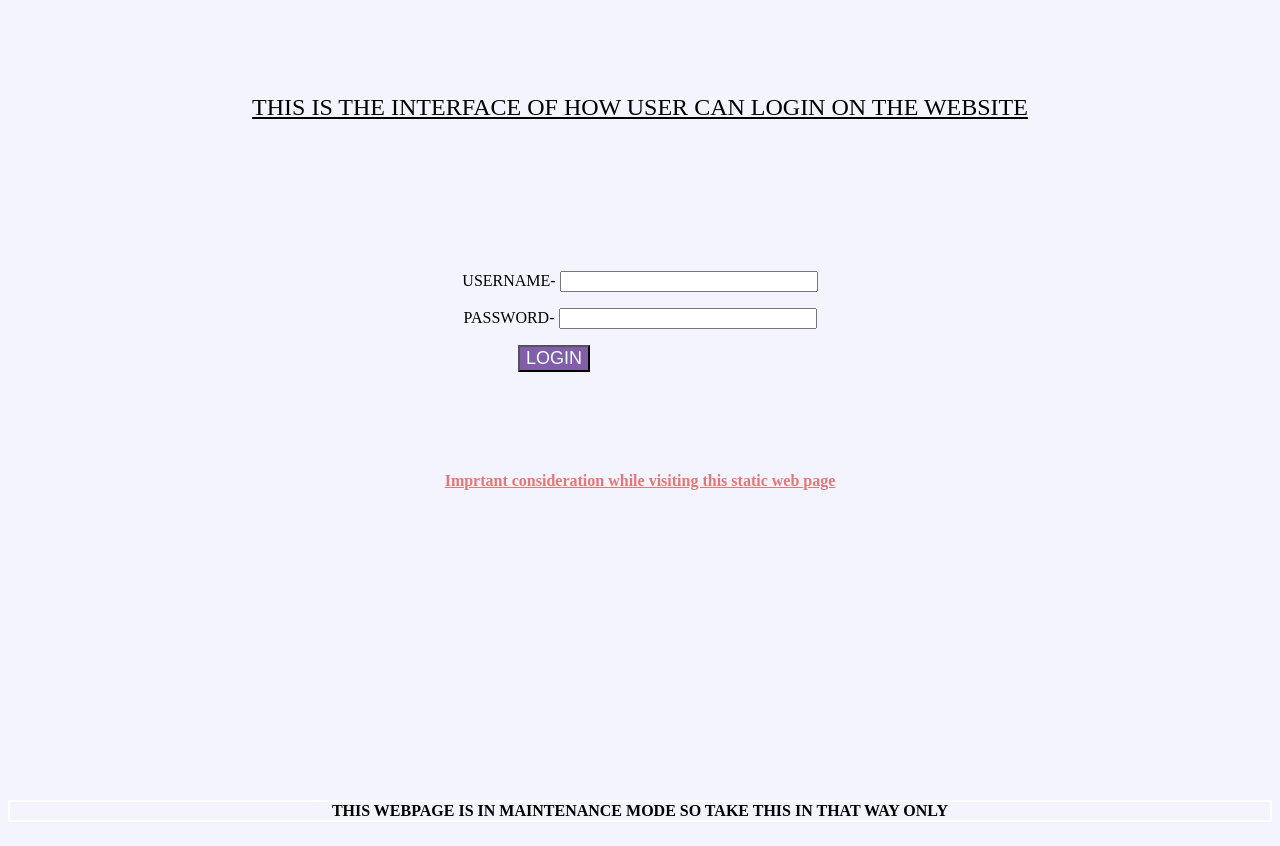
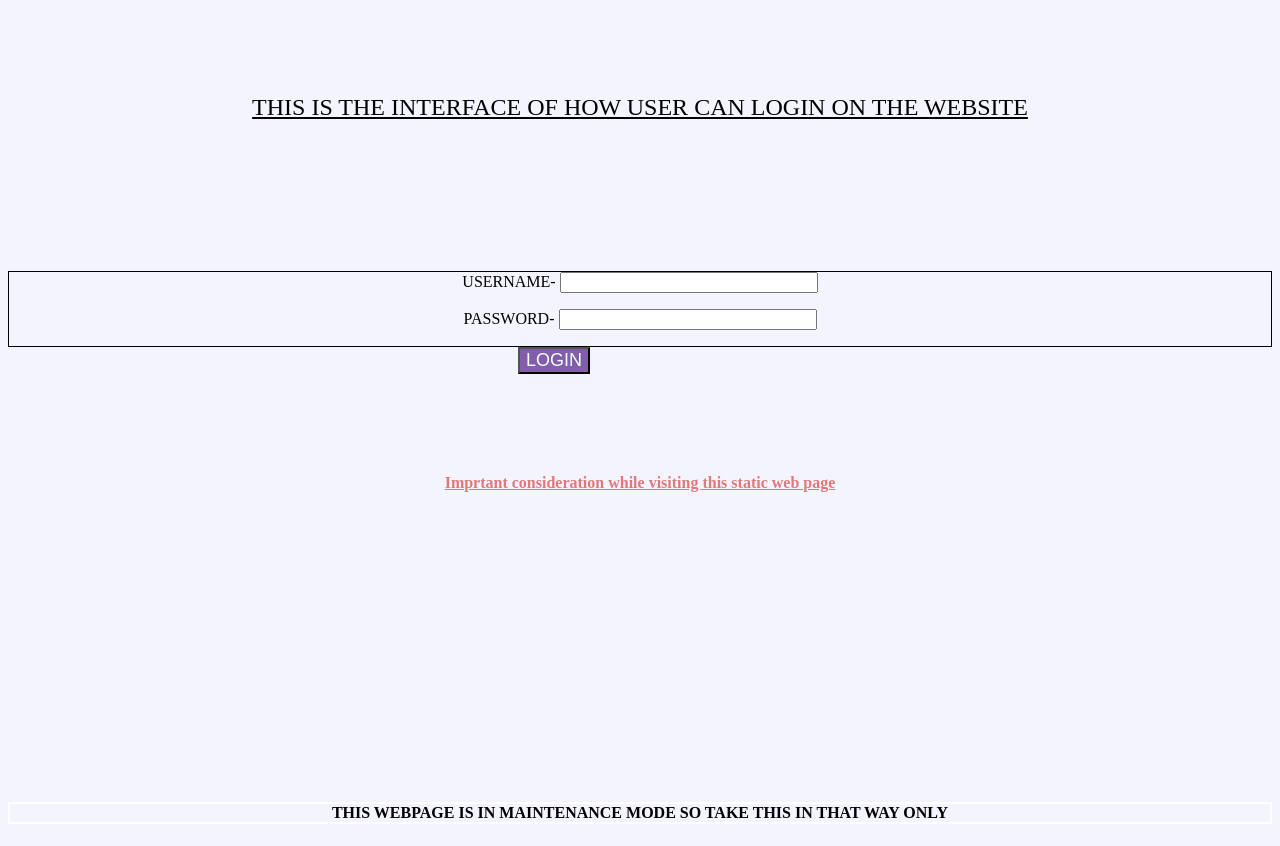
Before and after one commit to deepak9018764/Simple-Login-Page, a plain HTML site: page index.html in a window 1280 px wide. Drawn offline with Linux system fonts and the light colour scheme.

Commit message:
add style.css

```diff
--- a/style.css
+++ b/style.css
@@ -36,6 +36,9 @@ form{
 display:block;
 text-align: center;
 margin-top: 150PX;
+border:1px solid black;
+
+
 
 
 
@@ -58,5 +61,5 @@ h3,a{
 }
 ol,li{
     text-align:center;
-    font-size:larger
+    font-size:larger;
 }
```
